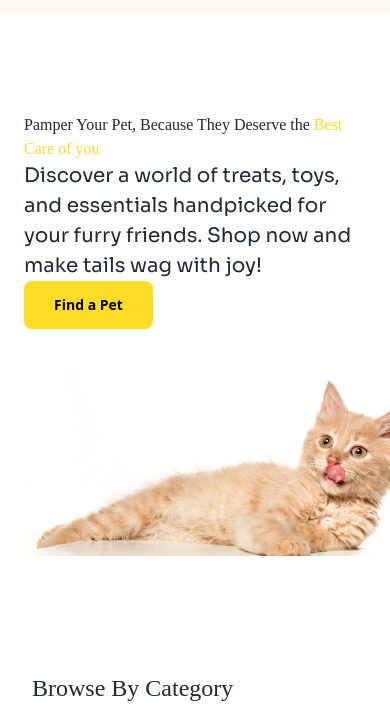
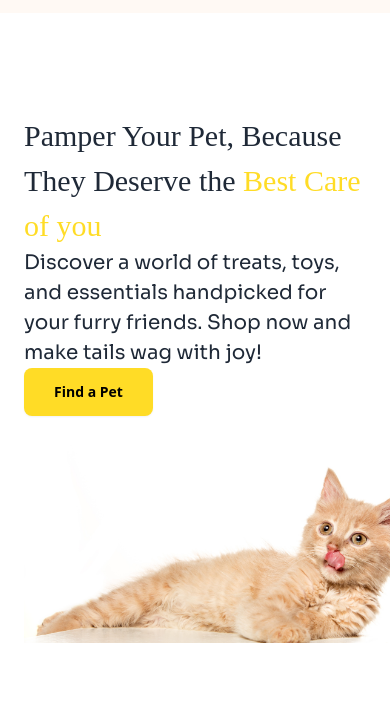
Before and after one commit to ashiful2002/b11-assignment-3, a plain HTML site: page index.html in a window 390 px wide. Shown: the part 67-784 px from the top of the page. Drawn offline with nearby package versions, Linux system fonts and the light colour scheme; a web font is replaced by a local one.

Commit message:
Added all the markup

```diff
--- a/index.html
+++ b/index.html
@@ -69,7 +69,7 @@
         <section class=" my-[76px] flex flex-col p-2">
 
             <div class="z-20">
-                <h1 class="md:w-[681px] text-2rem md:text-[3.5rem]">Pamper Your Pet, Because They Deserve the
+                <h1 class="md:w-[681px] text-[30px] md:text-[56px]">Pamper Your Pet, Because They Deserve the
                     <span class="animation"> Best Care of you</span>
                 </h1>
                 <p class="md:w-[681px] md:text-[1.25rem]">Discover a world of treats, toys, and essentials handpicked
```
